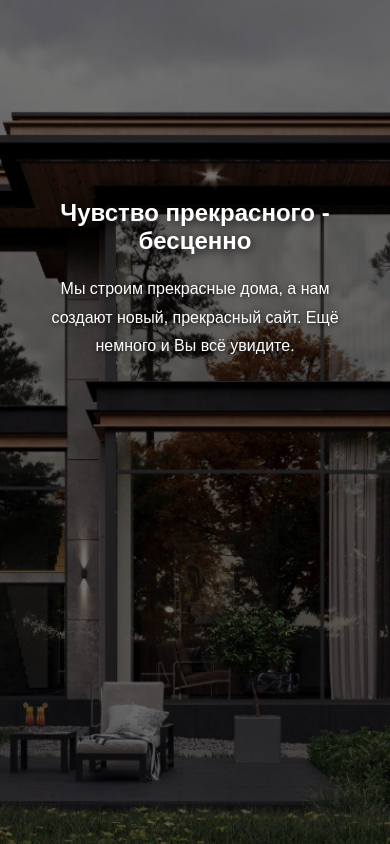
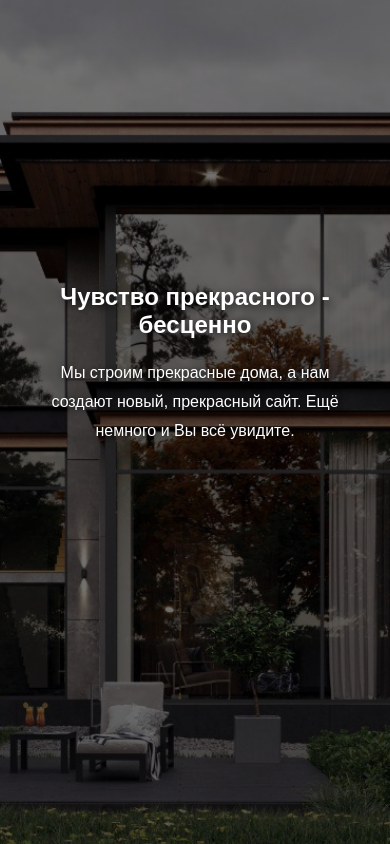
Before and after one commit to xAksssenov/AVB, a Nuxt app: page / in a window 390 px wide. Built offline with nearby package versions, Linux system fonts and the light colour scheme.

Commit message:
fix: styles

```diff
--- a/app.vue
+++ b/app.vue
@@ -12,6 +12,7 @@ body {
   background: url('/public/background.jpg') no-repeat center center fixed;
   background-size: cover;
   background-color: rgba(47 53 59);
+  background-attachment: fixed;
 
   &::before {
     content: '';
@@ -21,7 +22,7 @@ body {
     width: 100%;
     height: 100%;
     background: rgba(0 0 0 / 55%);
-    z-index: 1;
+    z-index: -1;
   }
 }
 </style>
--- a/components/HeaderItem.vue
+++ b/components/HeaderItem.vue
@@ -92,7 +92,7 @@
 @media (max-width: 768px) {
     .header__container {
         margin: 0 20px;
-        align-items:center;
+        align-items: center;
     }
 
     .header__logo {
--- a/pages/index.vue
+++ b/pages/index.vue
@@ -88,10 +88,6 @@ definePageMeta({
     .page__content--description {
         font-size: 1.1rem;
     }
-
-    .page__content {
-        margin-top: 20vh;
-    }
 }
 
 @media (max-width: 480px) {
```
